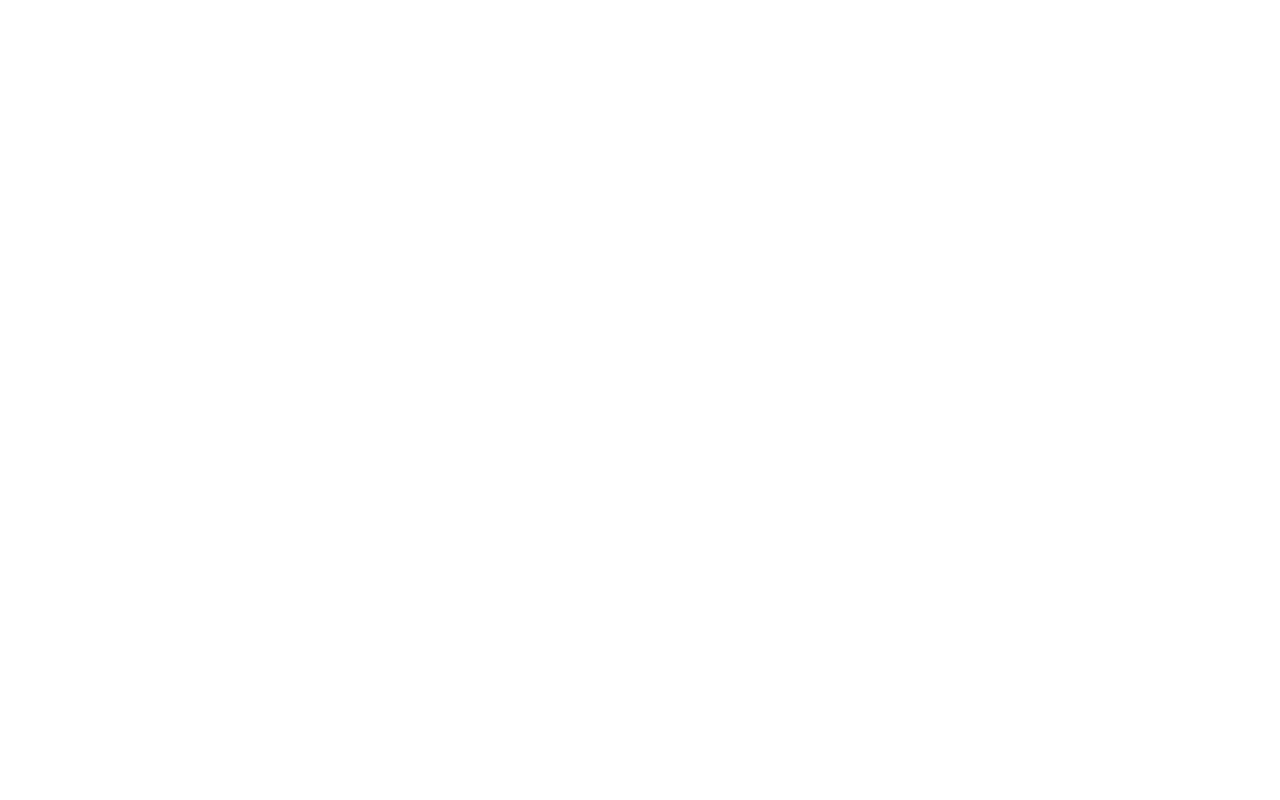
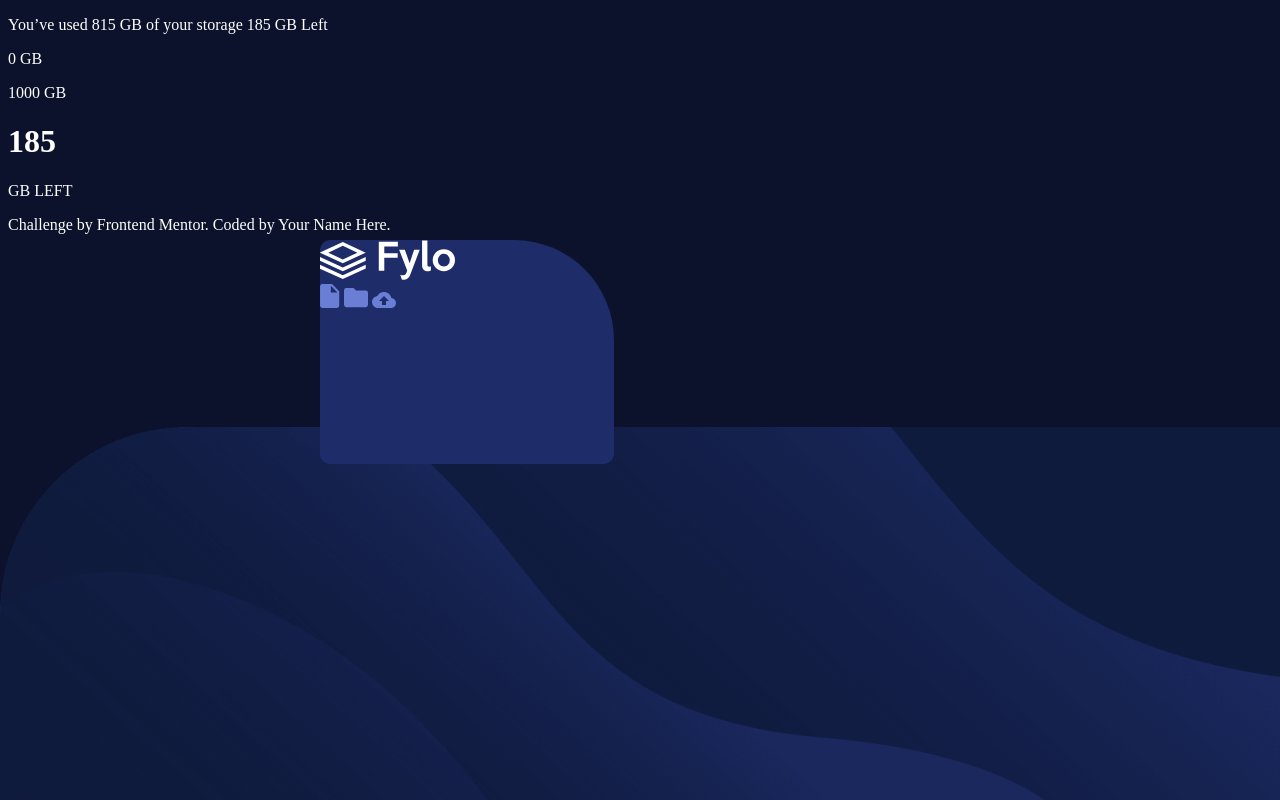
Before and after one commit to facudelavalle/fylo, a plain HTML site: page index.html in a window 1280 px wide. Drawn offline with Linux system fonts and the light colour scheme.

Commit message:
second commit

```diff
--- a/css/style.css
+++ b/css/style.css
@@ -0,0 +1,23 @@
+/* color de fondo: #0c122c
+  color de iconos: 	#697fd3
+  1 rem = 16px*/
+
+body{
+    background-image: url(../images/bg-desktop.png);
+    background-repeat: no-repeat;
+    background-color: #0c122c;
+    background-position: center bottom;
+    background-attachment: fixed;
+    background-size: 100%;
+    color: white;
+}
+
+.cuadro1{
+    background-color: #1e2c69;
+    width: 23%;
+    height: 28%;
+    position: absolute;
+    left: 20rem;
+    top: 15rem;
+    border-radius: 0.625rem 6.25rem 0.625rem 0.625rem;
+}
--- a/index.html
+++ b/index.html
@@ -3,10 +3,38 @@
 <head>
     <meta charset="UTF-8">
     <meta name="viewport" content="width=device-width, initial-scale=1.0">
-    <title>Document</title>
+    <title>Fylo</title>
     <link rel="stylesheet" href="css/style.css">
 </head>
 <body>
+    <div class="cuadro1">
+        <div class="marca">
+            <img src="images/logo.svg" alt="fylo logo">
+        </div>
+        <div class="iconos">
 
+                <img src="images/icon-document.svg" alt="document icont">
+                <img src="images/icon-folder.svg" alt="folder icon">
+                <img src="images/icon-upload.svg" alt="uploader icon">
+
+        </div>
+    </div>
+    <div class="cuadro2">
+        <div class="texto">
+            <p>You’ve used 815 GB of your storage 185 GB Left</p>
+        </div>
+        <div class="barra"></div>
+        <div class="texto-abajo">
+            <p>0 GB</p>
+            <p>1000 GB</p>
+        </div>
+        <div class="cuadro-blanco">
+            <h1>185</h1>
+            <p>GB LEFT</p>
+        </div>
+    </div>
+    <footer>
+        <p>Challenge by Frontend Mentor. Coded by Your Name Here.</p>
+    </footer>
 </body>
 </html>
```
Also changed, not shown: design/desktop-design.jpg (added), design/desktop-preview.jpg (added), design/mobile-design.jpg (added), images/bg-desktop.png (added), images/bg-mobile.png (added), images/favicon-32x32.png (added), images/icon-document.svg (added), images/icon-folder.svg (added), images/icon-upload.svg (added), images/logo.svg (added), 3 other files.
